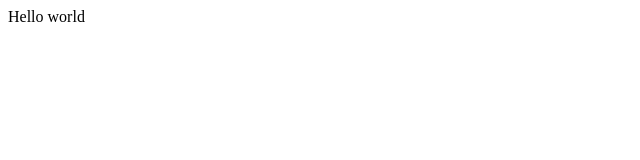
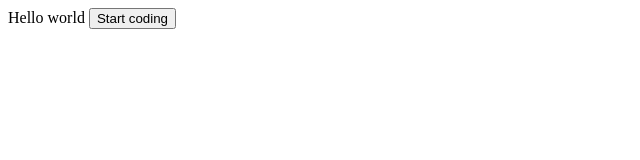
Before and after one commit to Sherry5541/COMP0001_HTML, a plain HTML site: page index.html in a window 1280 px wide. Shown: the whole page, without its empty margins (0-640 px from the left). Drawn offline with Linux system fonts and the light colour scheme.

Commit message:
Update index.html

```diff
--- a/index.html
+++ b/index.html
@@ -10,6 +10,8 @@
 
 <body>
   Hello world
+
+  <button>Start coding</button>
   <script src="script.js"></script>
 </body>
 
```
